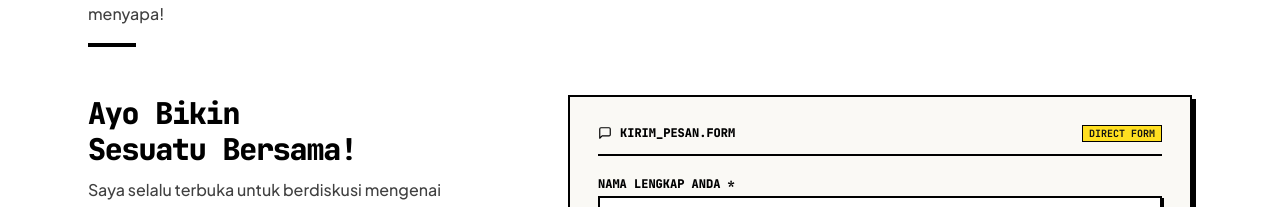
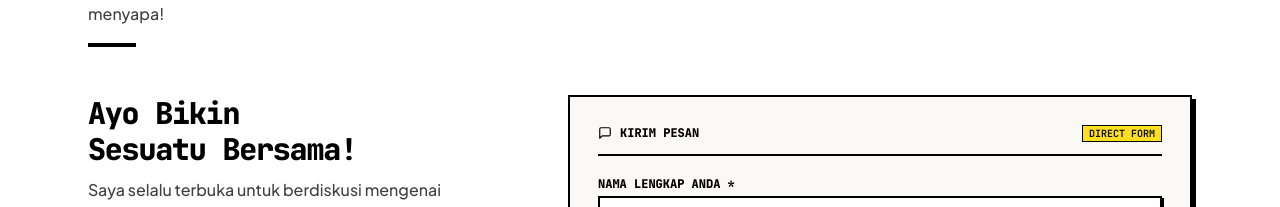
Before and after one commit to fiishfr/portofolio-fiishfr, a Next.js app: page / in a window 1280 px wide. Shown: the part 7300-7507 px from the top of the page. Built offline with nearby package versions, Linux system fonts and the light colour scheme.

Commit message:
fixed name sub

```diff
--- a/src/components/Contact.tsx
+++ b/src/components/Contact.tsx
@@ -223,7 +223,7 @@ export default function Contact() {
               <div className="flex flex-wrap items-center justify-between gap-2 border-b-2 border-black pb-3 mb-5">
                 <div className="flex items-center gap-2 font-mono text-xs font-black uppercase text-black">
                   <MessageSquare className="size-3.5" />
-                  <span>KIRIM_PESAN.FORM</span>
+                  <span>KIRIM PESAN</span>
                 </div>
                 <span className="shrink-0 border border-black bg-yellow-300 px-1.5 py-0.2 font-mono text-[10px] font-bold">
                   DIRECT FORM
```
